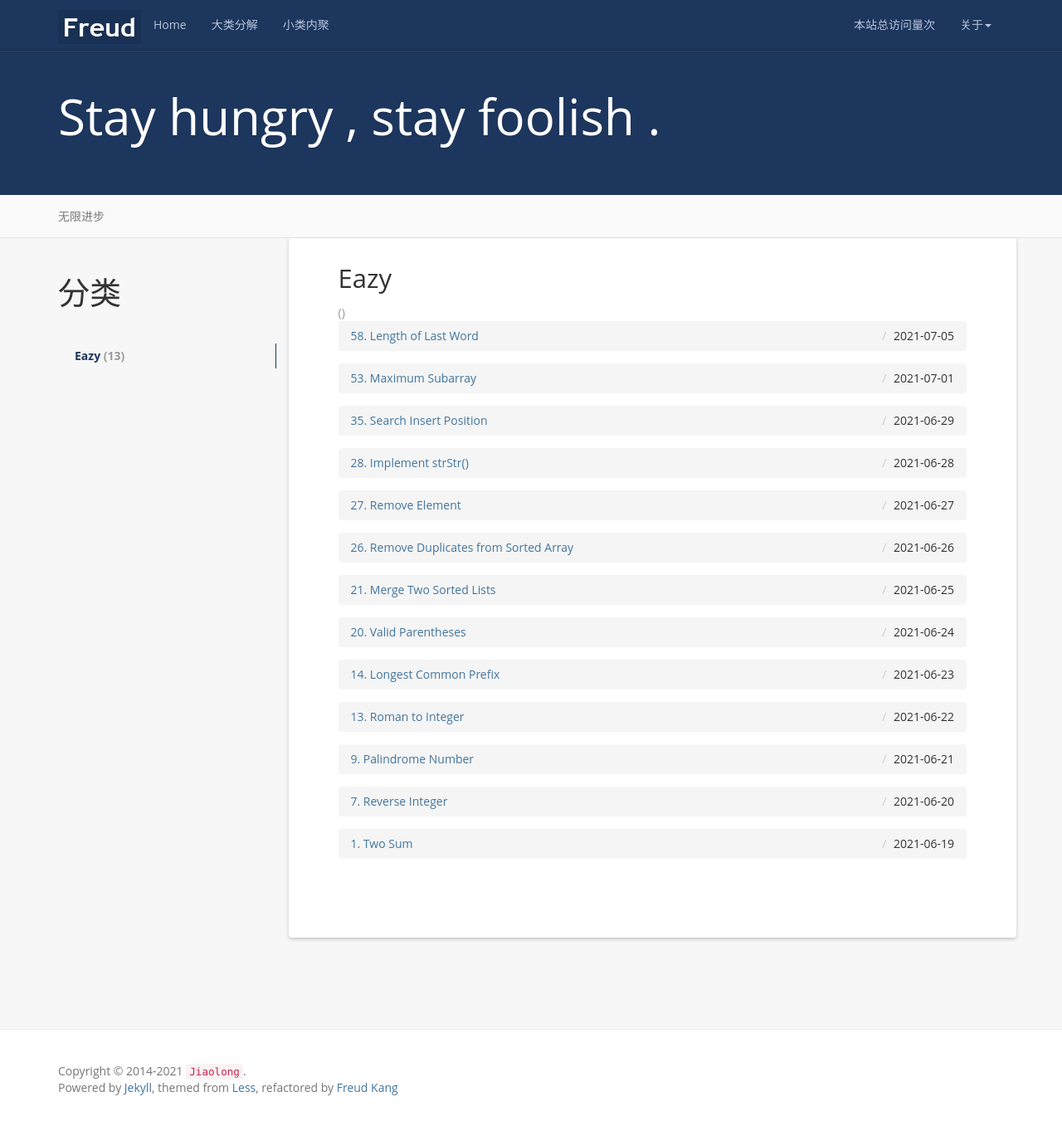
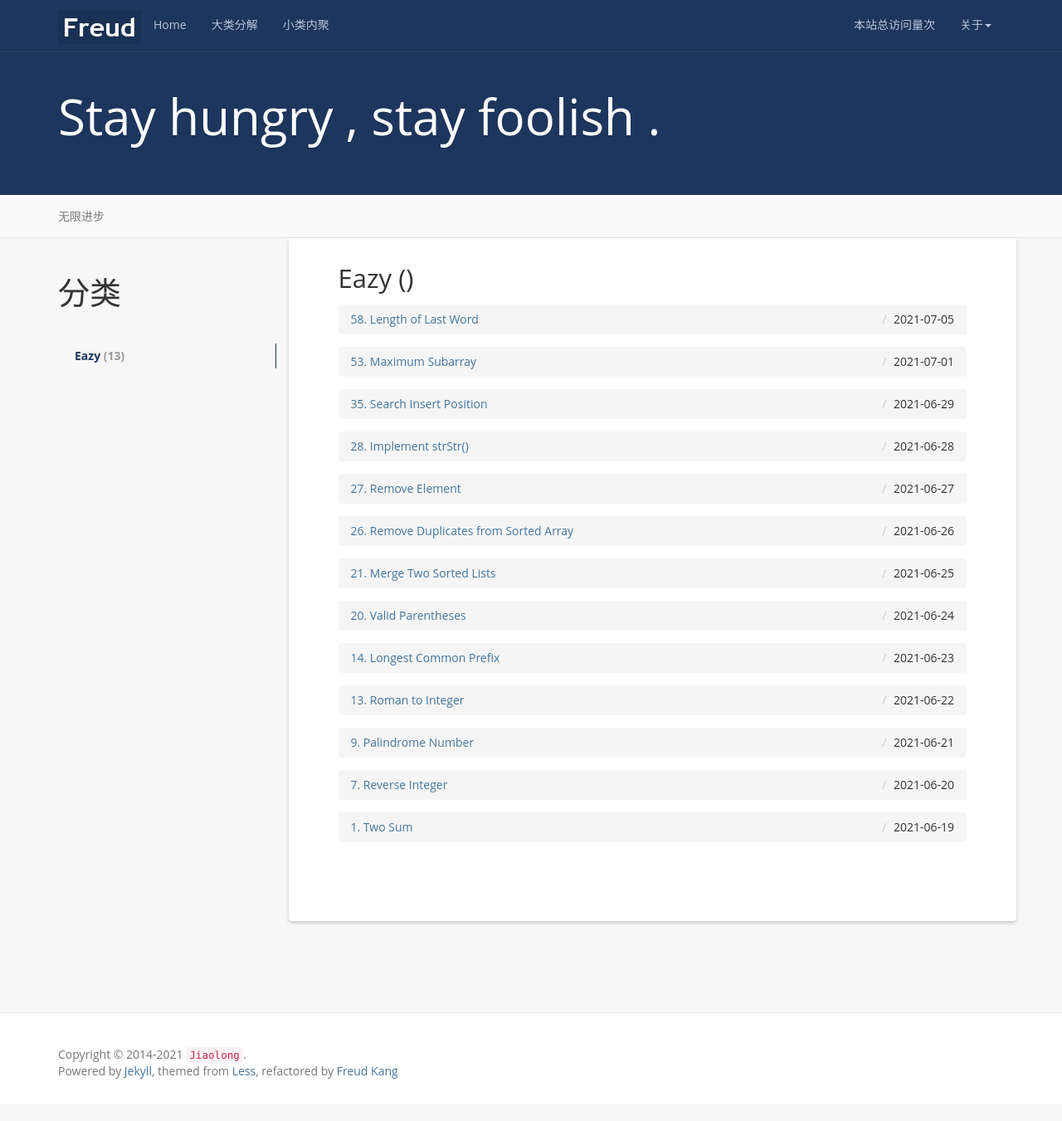
Before and after one commit to wang-jiaolong/code-record, a Jekyll site: the page built from categories/index.html, in a window 1280 px wide and 1351 px high. Shown: the whole window at 83% size. Built offline with Jekyll 4.4.1, drawn with Linux system fonts in a browser that asks for light colours; nearby versions of some CDN libraries; comment, search, counter and statistics services are not loaded.

Commit message:
Update index.html

```diff
--- a/categories/index.html
+++ b/categories/index.html
@@ -33,8 +33,7 @@
         <div class="wrapper">
           <div class="home">
 			{% for category in site.categories %}
-			  <h2 id="{{ category[0] }}-ref">{{ category[0] | join: "/" }}</h2><span style="color: #999999;" >({{ site.categories[category].size }})</span>
-			  <ul style="padding-left: 0px;">
+			  <h2 id="{{ category[0] }}-ref">{{ category[0] | join: "/" }} ({{ site.categories[category].size }})</h2>
 			    {% assign pages_list = category[1] %}
 			    {% include LessOrMore/pages_list %}
 			  </ul>
```
